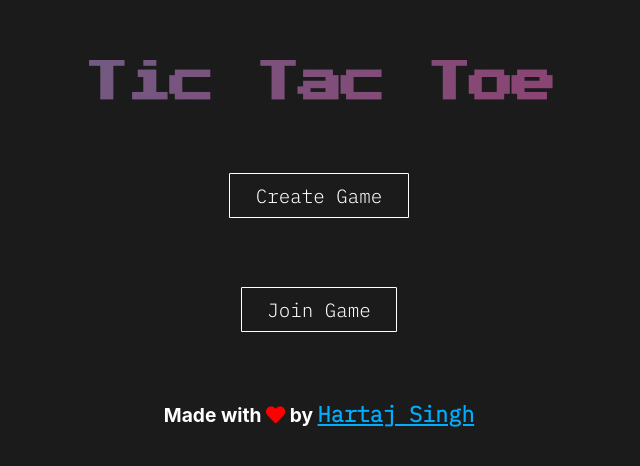
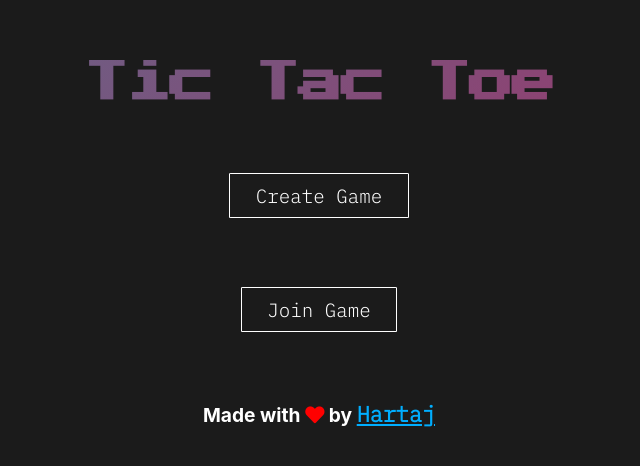
Before and after one commit to Hartaj-Singh-Dev/tic-tac-toe, a React (Create React App) app: page / in a window 1280 px wide. Shown: the part 156-622 px from the top of the page, without its empty margins (321-961 px from the left). Built offline with nearby package versions, Linux system fonts and the light colour scheme; no server answers; a web font is replaced by a local one.

Commit message:
just some changes

```diff
--- a/src/components/Landing.jsx
+++ b/src/components/Landing.jsx
@@ -42,7 +42,7 @@ const Landing = () => {
                 <h1 className="name-link">
                   Made with <span> <i class="fas fa-heart"></i> </span> by{" "}
                   <a href="https://thehartajsingh05.web.app/" target="_blank" rel="noreferrer noopener">
-                    Hartaj Singh
+                    Hartaj
                   </a>
                 </h1>
 
```
